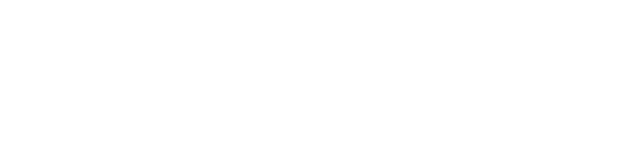
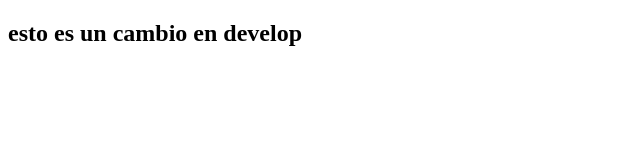
Before and after one commit to Tomaslepera/repositorio-proyecto-la-stalla, a plain HTML site: page index.html in a window 1280 px wide. Shown: the whole page, without its empty margins (0-640 px from the left). Drawn offline with Linux system fonts and the light colour scheme.

Commit message:
cambios en develop

```diff
--- a/index.html
+++ b/index.html
@@ -8,5 +8,6 @@
 </head>
 <body>
 
+    <h2>esto es un cambio en develop</h2>
 </body>
 </html>
```
